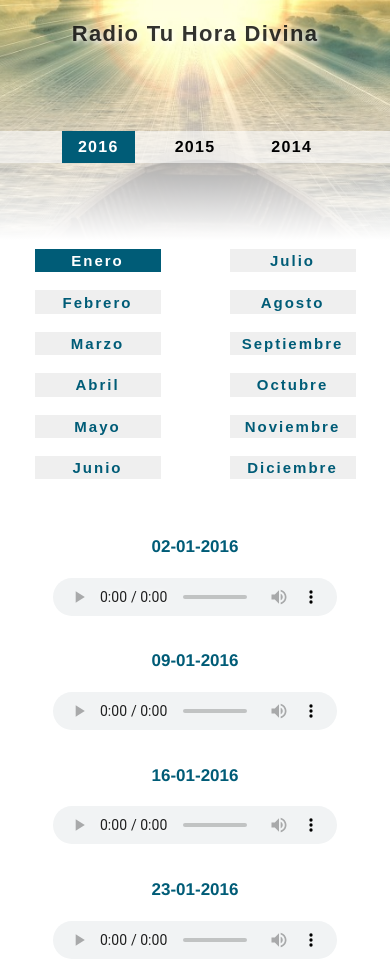
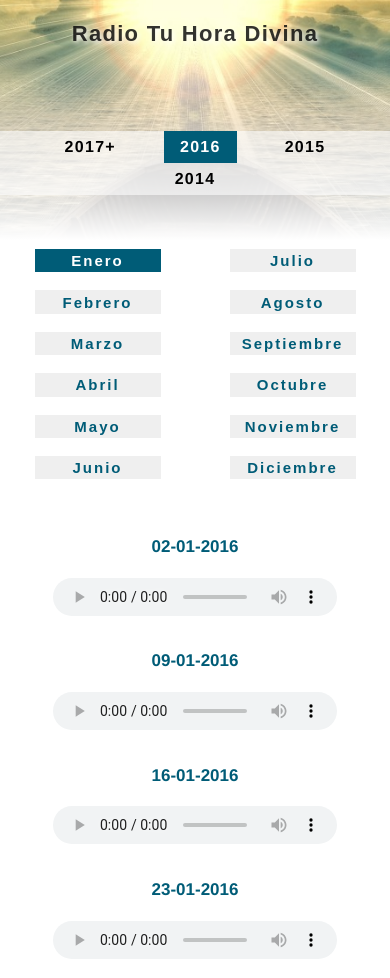
Before and after one commit to ari7946/radio-service, a React (Create React App) app in the folder tuhoradivina/: page / in a window 390 px wide. Built offline with nearby package versions, Linux system fonts and the light colour scheme.

Commit message:
Add functionality for 2017 audio

```diff
--- a/tuhoradivina/src/App.js
+++ b/tuhoradivina/src/App.js
@@ -33,7 +33,9 @@ function App() {
     // 2016 and 2016 both begin in Janurary, while 2015 begins in July.
     // (according to the data available, obviously not on an actual calendar)
     const { monthTitle, audioData } =
-      yearSelected === 'fifteen' ? monthsData.julio : monthsData.enero;
+      yearSelected === 'fifteen'
+        ? monthsData.julio
+        : monthsData.enero;
 
     setAllMonths(allMonths);
     setYearTitle(yearTitle);
@@ -42,10 +44,16 @@ function App() {
     setAudioData(audioData);
   }
 
+  const handleRecent = () => {
+    setAudioData(data.recent);
+    setYear('recent');
+  }
+
   return (
     <>
       <Header
         handleYear={handleYear}
+        handleRecent={handleRecent}
       />
       <div className="main-container">
         <Switch>
--- a/tuhoradivina/src/components/data/data.js
+++ b/tuhoradivina/src/components/data/data.js
@@ -82,7 +82,7 @@ import fifteenDiciembre2 from '../../assets/audio/06-Diciembre/12-12-2015.mp3'
 import fifteenDiciembre3 from '../../assets/audio/06-Diciembre/19-12-2015.mp3'
 import fifteenDiciembre4 from '../../assets/audio/06-Diciembre/26-12-2015.mp3'
 
-// fourteen
+// *********** fourteen
 import fourteenEnero1 from '../../assets/audio/audio2014/2014-01-04/XEDX1010_13-00.mp3'
 import fourteenEnero2 from '../../assets/audio/audio2014/2014-01-11/XEDX1010_13-00.mp3'
 import fourteenEnero3 from '../../assets/audio/audio2014/2014-01-18/XEDX1010_13-00.mp3'
@@ -132,7 +132,24 @@ import fourteenNoviembre4 from '../../assets/audio/audio2014/2014-11-22/XEDX1010
 
 import fourteenDiciembre1 from '../../assets/audio/audio2014/2014-12-06/XEDX1010_13-00.mp3'
 
+// RECENT
+import recent1 from '../../assets/audio/recent/A-dónde-voy-a-ir.MP3';
+import recent2 from '../../assets/audio/recent/Conocer-A-Dios.mp3';
+import recent3 from '../../assets/audio/recent/Dos-mujeres.mp3';
+
 const data = {
+  recent: [{
+    audioTitle: 'A Dónde Voy a Ir',
+    audioFile: recent1,
+  },
+  {
+    audioTitle: 'Conocer A Dios',
+    audioFile: recent2,
+  },
+  {
+    audioTitle: 'Dos Mujeres',
+    audioFile: recent3,
+  }],
   // ********* 2016 *************************************************
   sixteen: {
     yearTitle: '2016',
--- a/tuhoradivina/src/components/header/header.component.js
+++ b/tuhoradivina/src/components/header/header.component.js
@@ -2,11 +2,14 @@ import React from 'react';
 import Nav from '../nav/nav.component';
 import './header.styles.scss';
 
-const Header = ({ handleYear }) => {
+const Header = ({ handleYear, handleRecent }) => {
   return (
     <header>
       <h1 className="header-title">Radio Tu Hora Divina</h1>
-      <Nav handleYear={handleYear} />
+      <Nav
+        handleYear={handleYear}
+        handleRecent={handleRecent}
+      />
     </header>
   )
 }
--- a/tuhoradivina/src/components/main-content/main-content.component.js
+++ b/tuhoradivina/src/components/main-content/main-content.component.js
@@ -6,7 +6,7 @@ import Navbar from '../nav/nav.component'
 import data from '../data/data';
 import './main-content.styles.scss'
 
-const MainContent = ({ allMonths, yearTitle, audioData, monthTitle, handleMonth, year, handleYear }) => {
+const MainContent = ({ allMonths, yearTitle, audioData, monthTitle, handleMonth, year }) => {
   const [activeMonthSixteen, setActiveMonthSixteen] = useState('enero');
   const [activeMonthFifteen, setActiveMonthFifteen] = useState('julio');
   const [activeMonthFourteen, setActiveMonthFourteen] = useState('enero');
@@ -39,9 +39,10 @@ const MainContent = ({ allMonths, yearTitle, audioData, monthTitle, handleMonth,
     handleActiveMonth();
   }, [activeMonthSixteen, activeMonthFifteen, activeMonthFourteen, year])
 
+  console.log('year', year)
   return (
     <div className="main-wrapper">
-      {firstHalf.length && (
+      {firstHalf.length && year !== 'recent' && (
         <MonthList
           allMonths={firstHalf}
           yearTitle={yearTitle}
@@ -52,7 +53,7 @@ const MainContent = ({ allMonths, yearTitle, audioData, monthTitle, handleMonth,
         />
       )}
 
-      {secondHalf && (
+      {secondHalf && year !== 'recent' && (
         <MonthList
           allMonths={secondHalf}
           yearTitle={yearTitle}
--- a/tuhoradivina/src/components/nav/nav.component.js
+++ b/tuhoradivina/src/components/nav/nav.component.js
@@ -1,12 +1,24 @@
 import React, { useState } from 'react';
 import './nav.styles.scss';
 
-const NavBar = ({ handleYear }) => {
+const NavBar = ({ handleYear, handleRecent }) => {
   const [active, setActive] = useState('sixteen');
 
   return (
     <nav className="main-menu">
       <ul>
+        <li
+          onClick={() => {
+            setActive('recent')
+            handleRecent()
+          }}
+          className={`
+            ${active === 'recent' ? 'active-menu' : null}
+          `}
+        >
+          <a href="#">2017+</a>
+        </li>
+
         <li
           onClick={() => {
             handleYear('sixteen')
--- a/tuhoradivina/src/components/nav/nav.styles.scss
+++ b/tuhoradivina/src/components/nav/nav.styles.scss
@@ -30,48 +30,59 @@
 
     @media all and (max-width: 600px) {
       margin-top: 5rem;
+      flex-wrap: wrap;
     }
 
     li {
       padding: .7rem 2.5rem;
       background-color: rgba(0,0,0, 0);
+      margin-left: 1rem;
+      margin-right: 1rem;
       cursor: pointer;
 
-      &:nth-child(2) {
-        margin: 0 5rem;
-      }
+      // &:nth-child(2) {
+      //   margin: 0 5rem;
+      // }
 
       &:hover {
         font-weight: 600;
       }
 
       @media all and (max-width: 1200px) {
-        &:nth-child(2) {
-          margin: 0 4rem;
-        }
+        // &:nth-child(2) {
+        //   margin: 0 4rem;
+        // }
+        margin-left: 1rem;
+        margin-right: 1rem;
       }
 
       @media all and (max-width: 800px) {
-        &:nth-child(2) {
-          margin: 0 3rem;
-        }
+        // &:nth-child(2) {
+        //   margin: 0 3rem;
+        // }
+        margin-left: .8rem;
+        margin-right: .8rem;
         padding: .5rem 2.1rem
       }
 
       @media all and (max-width: 600px) {
         font-size: 0 1.4rem;
         padding: .3rem 2rem;
-        &:nth-child(2) {
-          margin: 0 2rem;
-        }
+        margin-left: .5rem;
+        margin-right: .5rem;
+        // &:nth-child(2) {
+        //   margin: 0 2rem;
+        // }
       }
 
       @media all and (max-width: 400px) {
         font-size: 0 1.2rem;
         padding: .2rem 1rem;
-        &:nth-child(2) {
-          margin: 0 1.5rem;
-        }
+        margin-left: 1rem;
+        margin-right: 1rem;
+        // &:nth-child(2) {
+        //   margin: 0 1.5rem;
+        // }
       }
 
       a {
--- a/tuhoradivina/src/components/player-list/player-list.component.js
+++ b/tuhoradivina/src/components/player-list/player-list.component.js
@@ -5,7 +5,6 @@ import './player-list.styles.scss';
 const PlayerList = ({ monthTitle, audioData }) => {
   return (
     <div className='player-wrapper'>
-      {/* <h2>{monthTitle}</h2> */}
       {audioData.map(audio => (
         <div>
           <h2 className="audio-title">{audio.audioTitle}</h2>
```
